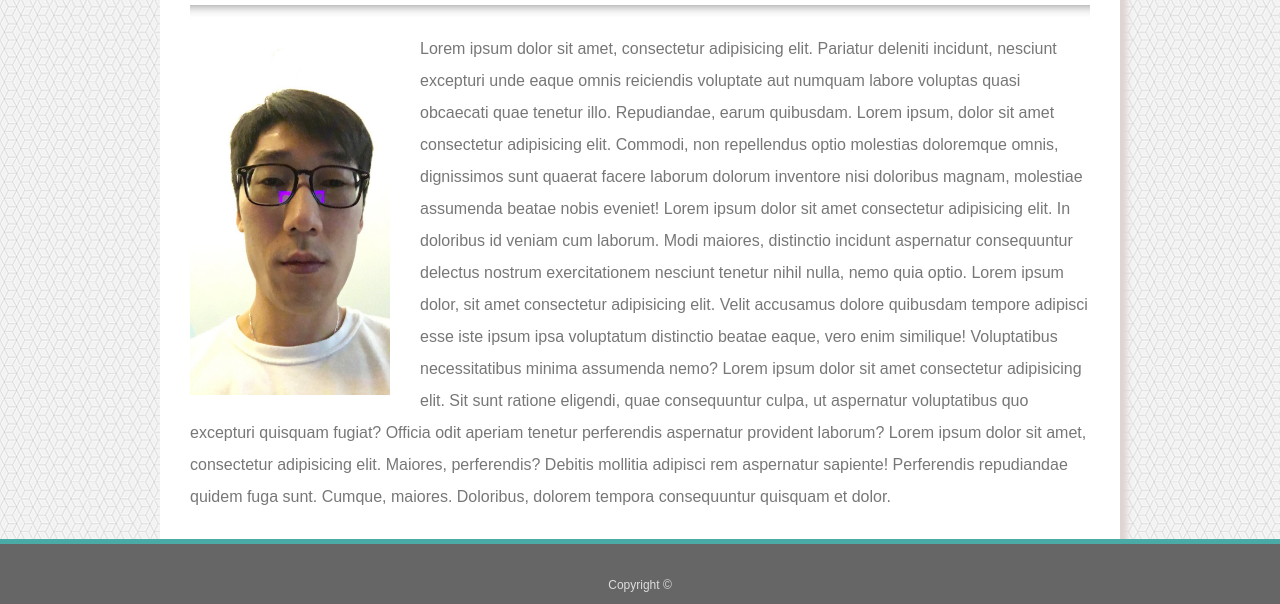
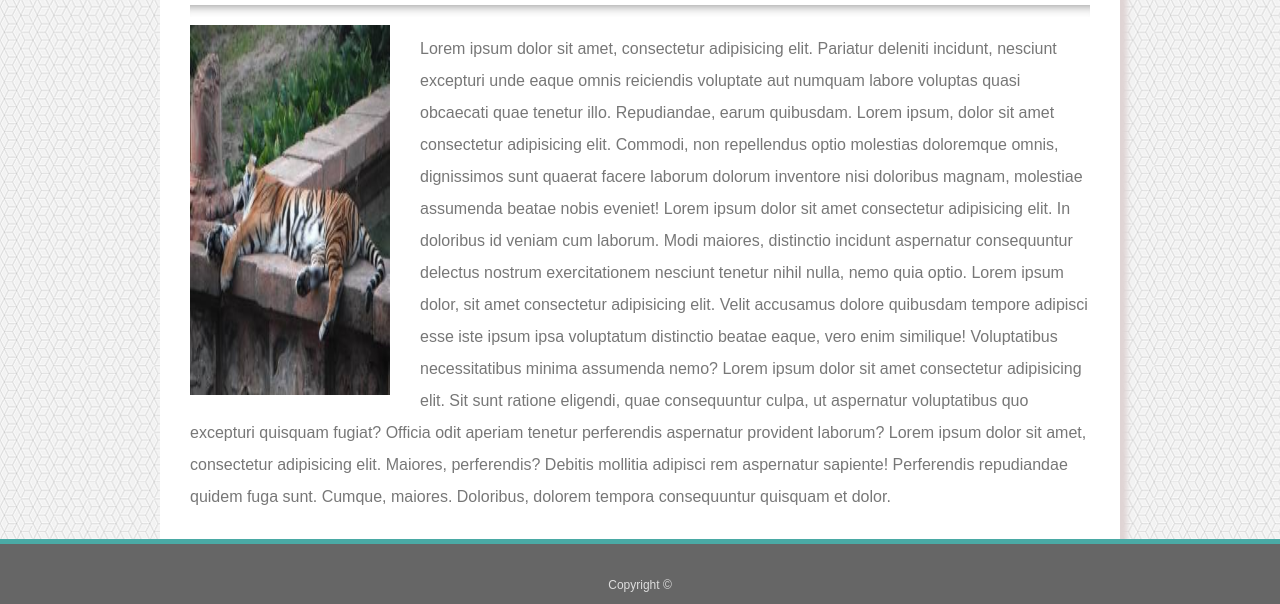
Before and after one commit to heesubtc/Basic-Portfolio, a plain HTML site: page index.html in a window 1280 px wide. Shown: the part 251-855 px from the top of the page. Drawn offline with Linux system fonts and the light colour scheme.

Commit message:
initial site files

```diff
--- a/index.html
+++ b/index.html
@@ -31,7 +31,7 @@
         <section class="main">
             <h1 id="maintitle">About Me</h1>
             <hr>
-            <img src="assets/images/IMG_1242.jpg" alt="selfie" width="200" height="370px" style="float: left; margin-right: 30px; margin-bottom: 10px;">
+            <img src="assets/images/portpic4.jpg" alt="selfie" width="200" height="370px" style="float: left; margin-right: 30px; margin-bottom: 10px;">
             <p id="descrip">
                 Lorem ipsum dolor sit amet, consectetur adipisicing elit. Pariatur deleniti incidunt, nesciunt excepturi unde eaque omnis reiciendis voluptate aut numquam labore voluptas quasi obcaecati quae tenetur illo. Repudiandae, earum quibusdam.  Lorem ipsum, dolor sit amet consectetur adipisicing elit. Commodi, non repellendus optio molestias doloremque omnis, dignissimos sunt quaerat facere laborum dolorum inventore nisi doloribus magnam, molestiae assumenda beatae nobis eveniet!  Lorem ipsum dolor sit amet consectetur adipisicing elit. In doloribus id veniam cum laborum. Modi maiores, distinctio incidunt aspernatur consequuntur delectus nostrum exercitationem nesciunt tenetur nihil nulla, nemo quia optio.  Lorem ipsum dolor, sit amet consectetur adipisicing elit. Velit accusamus dolore quibusdam tempore adipisci esse iste ipsum ipsa voluptatum distinctio beatae eaque, vero enim similique! Voluptatibus necessitatibus minima assumenda nemo? Lorem ipsum dolor sit amet consectetur adipisicing elit. Sit sunt ratione eligendi, quae consequuntur culpa, ut aspernatur voluptatibus quo excepturi quisquam fugiat? Officia odit aperiam tenetur perferendis aspernatur provident laborum? Lorem ipsum dolor sit amet, consectetur adipisicing elit. Maiores, perferendis? Debitis mollitia adipisci rem aspernatur sapiente! Perferendis repudiandae quidem fuga sunt. Cumque, maiores. Doloribus, dolorem tempora consequuntur quisquam et dolor.
                 <p>
```
Also changed, not shown: 1 other file.
